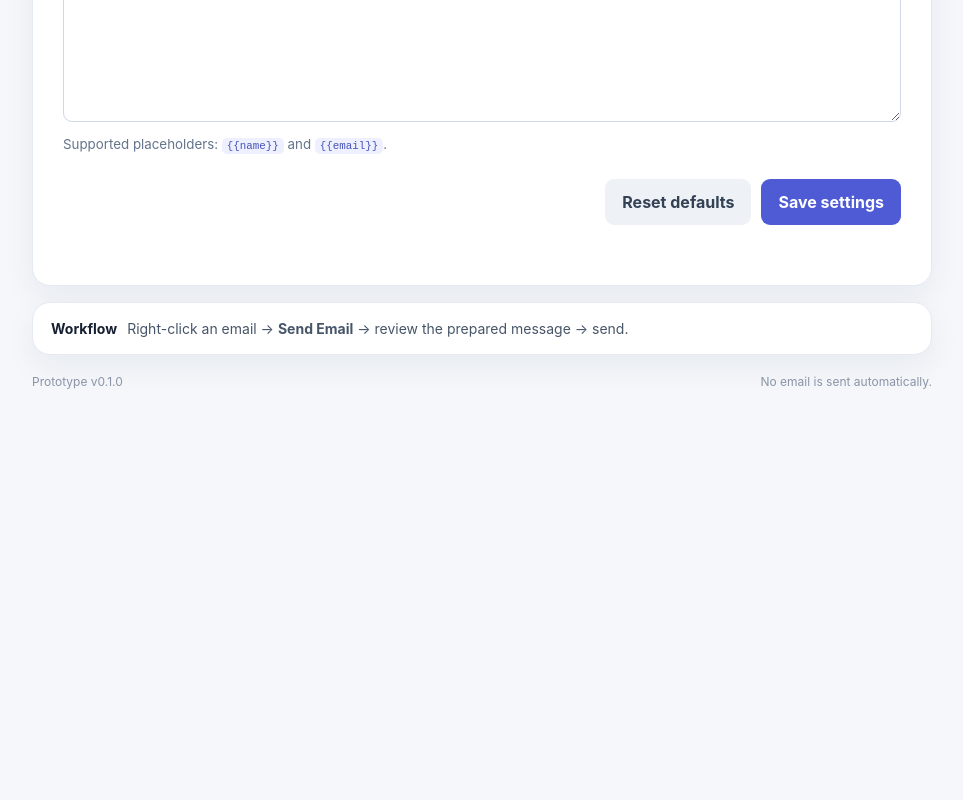
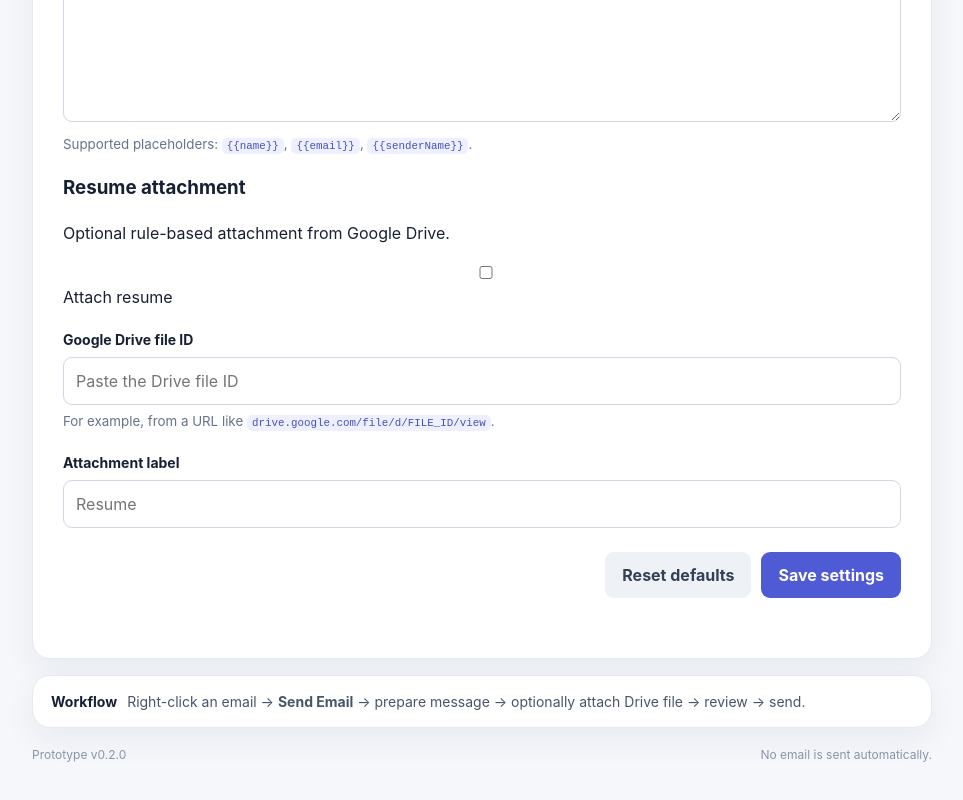
Before and after one commit to Satya7745/one-click-email-automation, a browser extension: page src/options.html in a window 1280 px wide. Shown: the part 856-1656 px from the top of the page, without its empty margins (158-1121 px from the left). Before the commit the page ends 1299 px from the top, so only its background shows below. Drawn offline with Linux system fonts and the light colour scheme.

Commit message:
feat: add rule-based Drive resume attachments

```diff
--- a/src/options.html
+++ b/src/options.html
@@ -19,10 +19,8 @@
 
     <section class="card">
       <div class="card-header">
-        <div>
-          <h2>Compose behavior</h2>
-          <p>Choose where the prepared message should open.</p>
-        </div>
+        <h2>Compose behavior</h2>
+        <p>Choose where the prepared message should open.</p>
       </div>
 
       <label class="field">
@@ -53,23 +51,47 @@
       <label class="field">
         <span>Message body</span>
         <textarea id="body" rows="14" placeholder="Write your reusable email template..."></textarea>
-        <small>Supported placeholders: <code>{{name}}</code> and <code>{{email}}</code>.</small>
+        <small>Supported placeholders: <code>{{name}}</code>, <code>{{email}}</code>, <code>{{senderName}}</code>.</small>
       </label>
+
+      <div class="attachment">
+        <div>
+          <h3>Resume attachment</h3>
+          <p>Optional rule-based attachment from Google Drive.</p>
+        </div>
+
+        <label class="switch-row">
+          <input id="attachResume" type="checkbox">
+          <span>Attach resume</span>
+        </label>
+
+        <label class="field">
+          <span>Google Drive file ID</span>
+          <input id="resumeDriveFileId" type="text" placeholder="Paste the Drive file ID">
+          <small>For example, from a URL like <code>drive.google.com/file/d/FILE_ID/view</code>.</small>
+        </label>
+
+        <label class="field">
+          <span>Attachment label</span>
+          <input id="resumeLabel" type="text" placeholder="Resume">
+        </label>
+      </div>
 
       <div class="actions">
         <button id="reset" class="secondary" type="button">Reset defaults</button>
         <button id="save" class="primary" type="button">Save settings</button>
       </div>
+
       <p id="status" class="status" role="status" aria-live="polite"></p>
     </section>
 
     <section class="info">
       <strong>Workflow</strong>
-      <span>Right-click an email → <b>Send Email</b> → review the prepared message → send.</span>
+      <span>Right-click an email → <b>Send Email</b> → prepare message → optionally attach Drive file → review → send.</span>
     </section>
 
     <footer>
-      <span>Prototype v0.1.0</span>
+      <span>Prototype v0.2.0</span>
       <span>No email is sent automatically.</span>
     </footer>
   </main>
```
